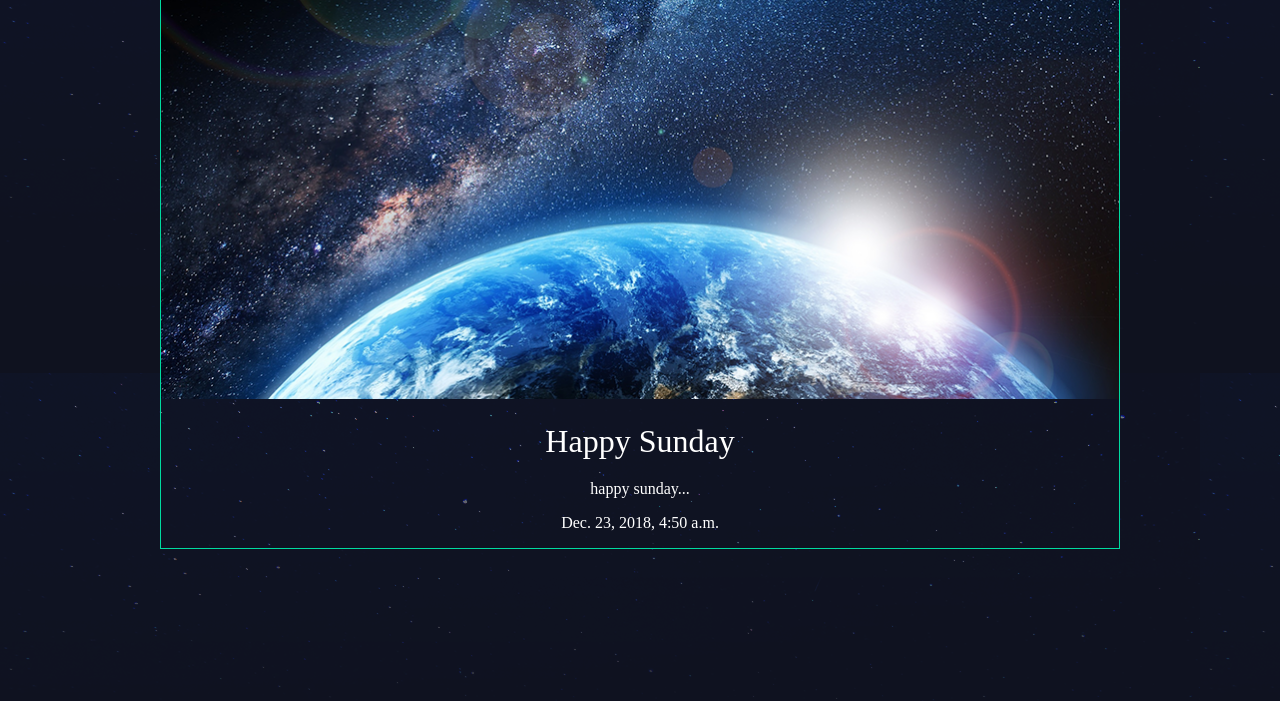
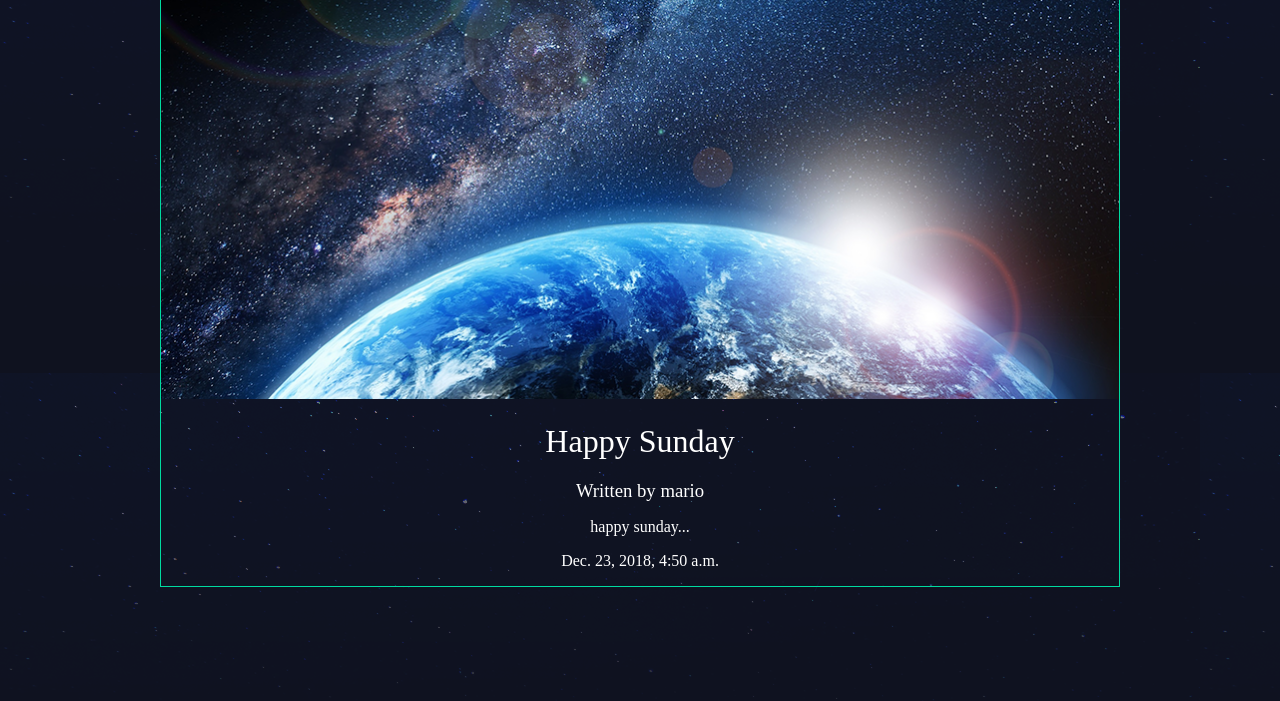
Before and after one commit to aasu8126/django_blog, a Django app: a page that uses articles/templates/articles/article_detail.html in a window 1280 px wide. Shown: the part 99-800 px from the top of the page. Run offline with Django 3.2, Linux system fonts and the light colour scheme; data comes from the database, SQL or seed files in the repository.

Commit message:
change in article_detail file

```diff
--- a/articles/templates/articles/article_detail.html
+++ b/articles/templates/articles/article_detail.html
@@ -5,6 +5,7 @@
     <div class="article">
       <img src="{{ article.thumb.url }}" alt="">
       <h2>{{ article.title }}</h2>
+      <h3>Written by {{ article.author.username }}</h3>
       <p>{{ article.body }}</p>
       <p>{{ article.date }}</p>
     </div>
```
